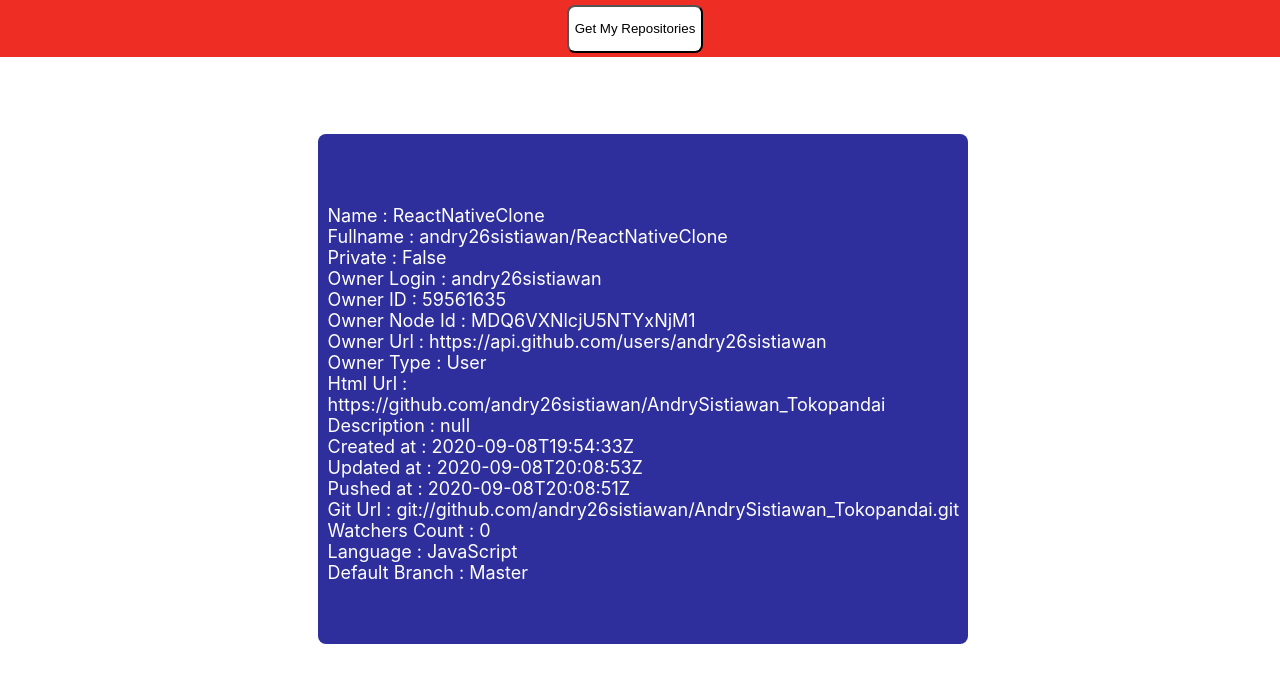
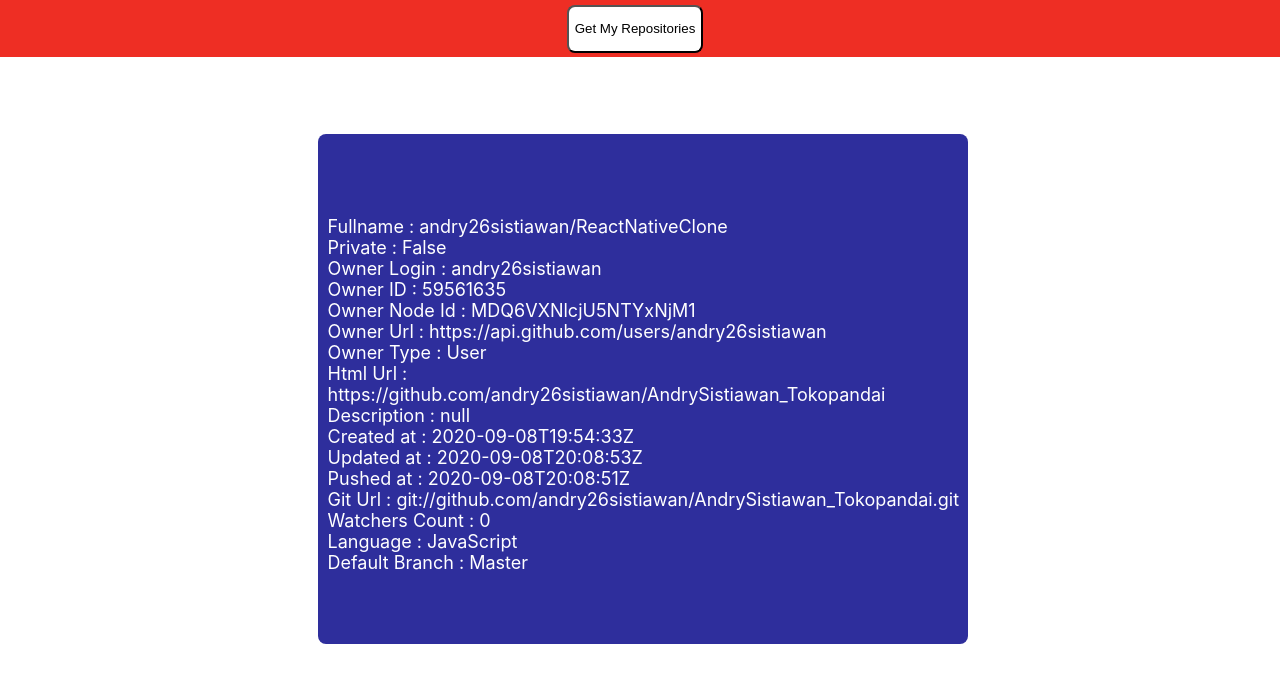
Before and after one commit to andry26sistiawan/AssessmentTestSubmission, a React (Create React App) app: page / in a window 1280 px wide. Shown: the top 682 px of the page. Built offline with nearby package versions, Linux system fonts and the light colour scheme.

Commit message:
Create Component Item Card

```diff
--- a/src/App.js
+++ b/src/App.js
@@ -1,5 +1,6 @@
 import './app.scss';
 import { Component } from 'react';
+import ItemCard from './components/ItemCard';
 
 class App extends Component {
 
@@ -56,74 +57,22 @@
 
           <div className="card-info" style={{borderWidth:1, borderRadius:8}}>
             <div>
-              <div>
-                <span style={{fontSize:18, color:'white'}}>Name :  </span>
-                <span style={{fontSize:18, color:'white'}}>ReactNativeClone</span>
-              </div>
-              <div>
-                <span style={{fontSize:18, color:'white'}}>Fullname : </span>
-                <span style={{fontSize:18, color:'white'}}>andry26sistiawan/ReactNativeClone</span>
-              </div>
-              <div>
-                <span style={{fontSize:18, color:'white'}}>Private : </span>
-                <span style={{fontSize:18, color:'white'}}>False</span>
-              </div>
-              <div>
-                <span style={{fontSize:18, color:'white'}}>Owner Login : </span>
-                <span style={{fontSize:18, color:'white'}}>andry26sistiawan</span>
-              </div>
-              <div>
-                <span style={{fontSize:18, color:'white'}}>Owner ID : </span>
-                <span style={{fontSize:18, color:'white'}}>59561635</span>
-              </div>
-              <div>
-                <span style={{fontSize:18, color:'white'}}>Owner Node Id : </span>
-                <span style={{fontSize:18, color:'white'}}>MDQ6VXNlcjU5NTYxNjM1</span>
-              </div>
-              <div>
-                <span style={{fontSize:18, color:'white'}}>Owner Url : </span>
-                <span style={{fontSize:18, color:'white'}}>https://api.github.com/users/andry26sistiawan</span>
-              </div>
-              <div>
-                <span style={{fontSize:18, color:'white'}}>Owner Type : </span>
-                <span style={{fontSize:18, color:'white'}}>User</span>
-              </div>
-              <div>
-                <span style={{fontSize:18, color:'white'}}>Html Url : </span>
-                <span style={{fontSize:18, color:'white'}}>https://github.com/andry26sistiawan/AndrySistiawan_Tokopandai</span>
-              </div>
-              <div>
-                <span style={{fontSize:18, color:'white'}}>Description : </span>
-                <span style={{fontSize:18, color:'white'}}>null</span>
-              </div>
-              <div>
-                <span style={{fontSize:18, color:'white'}}>Created at : </span>
-                <span style={{fontSize:18, color:'white'}}>2020-09-08T19:54:33Z</span>
-              </div>
-              <div>
-                <span style={{fontSize:18, color:'white'}}>Updated at : </span>
-                <span style={{fontSize:18, color:'white'}}>2020-09-08T20:08:53Z</span>
-              </div>
-              <div>
-                <span style={{fontSize:18, color:'white'}}>Pushed at : </span>
-                <span style={{fontSize:18, color:'white'}}>2020-09-08T20:08:51Z</span>
-              </div>
-              <div>
-                <span style={{fontSize:18, color:'white'}}>Git Url : </span>
-                <span style={{fontSize:18, color:'white'}}>git://github.com/andry26sistiawan/AndrySistiawan_Tokopandai.git</span>
-              </div>
-              <div>
-                <span style={{fontSize:18, color:'white'}}>Watchers Count : </span>
-                <span style={{fontSize:18, color:'white'}}>0</span>
-              </div>
-              <div>
-                <span style={{fontSize:18, color:'white'}}>Language : </span>
-                <span style={{fontSize:18, color:'white'}}>JavaScript</span>
-              </div>
-              <div>
-                <span style={{fontSize:18, color:'white'}}>Default Branch : </span>
-                <span style={{fontSize:18, color:'white'}}>Master</span>
-              </div>
+              <ItemCard tittle={"Fullname : "}  value={"andry26sistiawan/ReactNativeClone"}/>
+              <ItemCard tittle={"Private : "}  value={"False"}/>
+              <ItemCard tittle={"Owner Login : "}  value={"andry26sistiawan"}/>
+              <ItemCard tittle={"Owner ID : "}  value={"59561635"}/>
+              <ItemCard tittle={"Owner Node Id : "}  value={"MDQ6VXNlcjU5NTYxNjM1"}/>
+              <ItemCard tittle={"Owner Url : "}  value={"https://api.github.com/users/andry26sistiawan"}/>
+              <ItemCard tittle={"Owner Type : "}  value={"User"}/>
+              <ItemCard tittle={"Html Url : "}  value={"https://github.com/andry26sistiawan/AndrySistiawan_Tokopandai"}/>
+              <ItemCard tittle={"Description : "}  value={"null"}/>
+              <ItemCard tittle={"Created at : "}  value={"2020-09-08T19:54:33Z"}/>
+              <ItemCard tittle={"Updated at : "}  value={"2020-09-08T20:08:53Z"}/>
+              <ItemCard tittle={"Pushed at : "}  value={"2020-09-08T20:08:51Z"}/>
+              <ItemCard tittle={"Git Url : "}  value={"git://github.com/andry26sistiawan/AndrySistiawan_Tokopandai.git"}/>
+              <ItemCard tittle={"Watchers Count : "}  value={"0"}/>
+              <ItemCard tittle={"Language : "}  value={"JavaScript"}/>
+              <ItemCard tittle={"Default Branch : "}  value={"Master"}/>
 
             </div>
 
--- /dev/null
+++ b/src/components/ItemCard.js
@@ -0,0 +1,12 @@
+import react from 'react';
+
+const ItemCard = (props) =>{
+    return(
+        <div>
+            <span style={{fontSize:18, color:'white'}}>{props.tittle}</span>
+            <span style={{fontSize:18, color:'white'}}>{" "}{props.value}</span>
+        </div>
+    )
+}
+
+export default ItemCard;
```
